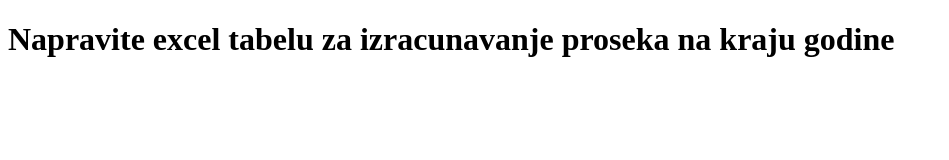
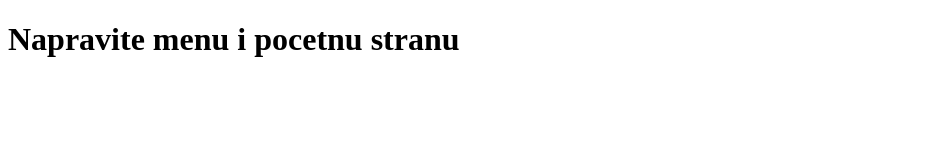
Before and after one commit to Dragana2025006/aplikacija, a plain HTML site: page index.html in a window 1280 px wide. Shown: the whole page, without its empty margins (0-949 px from the left). Drawn offline with Linux system fonts and the light colour scheme.

Commit message:
Update index.html

```diff
--- a/index.html
+++ b/index.html
@@ -7,6 +7,6 @@
     <title>Ocenjivanje djaka</title>
 </head>
 <body>
-    <h1>Napravite excel tabelu za izracunavanje proseka na kraju godine</h1>
+    <h1>Napravite menu i pocetnu stranu</h1>
 </body>
 </html>
```
